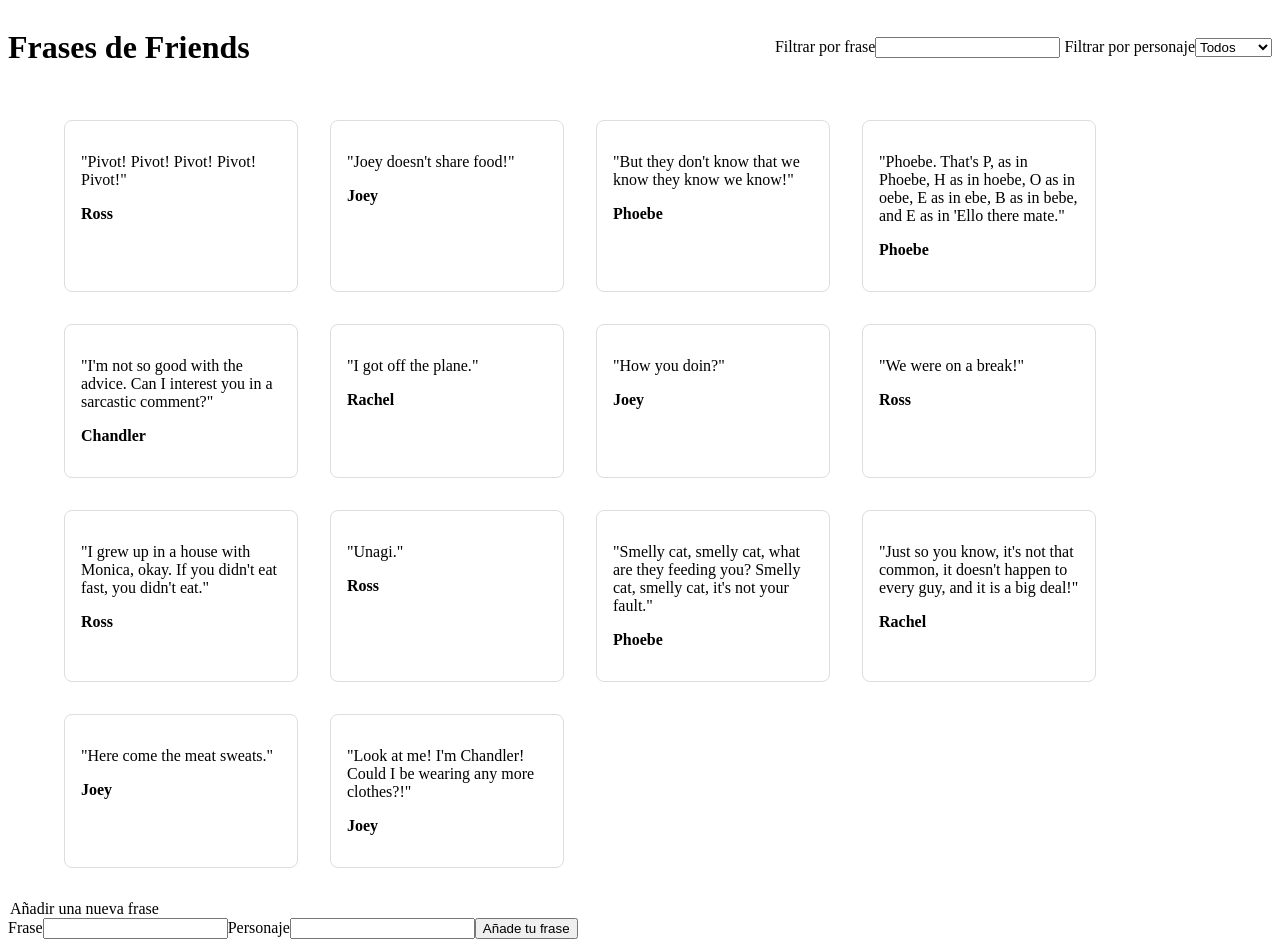
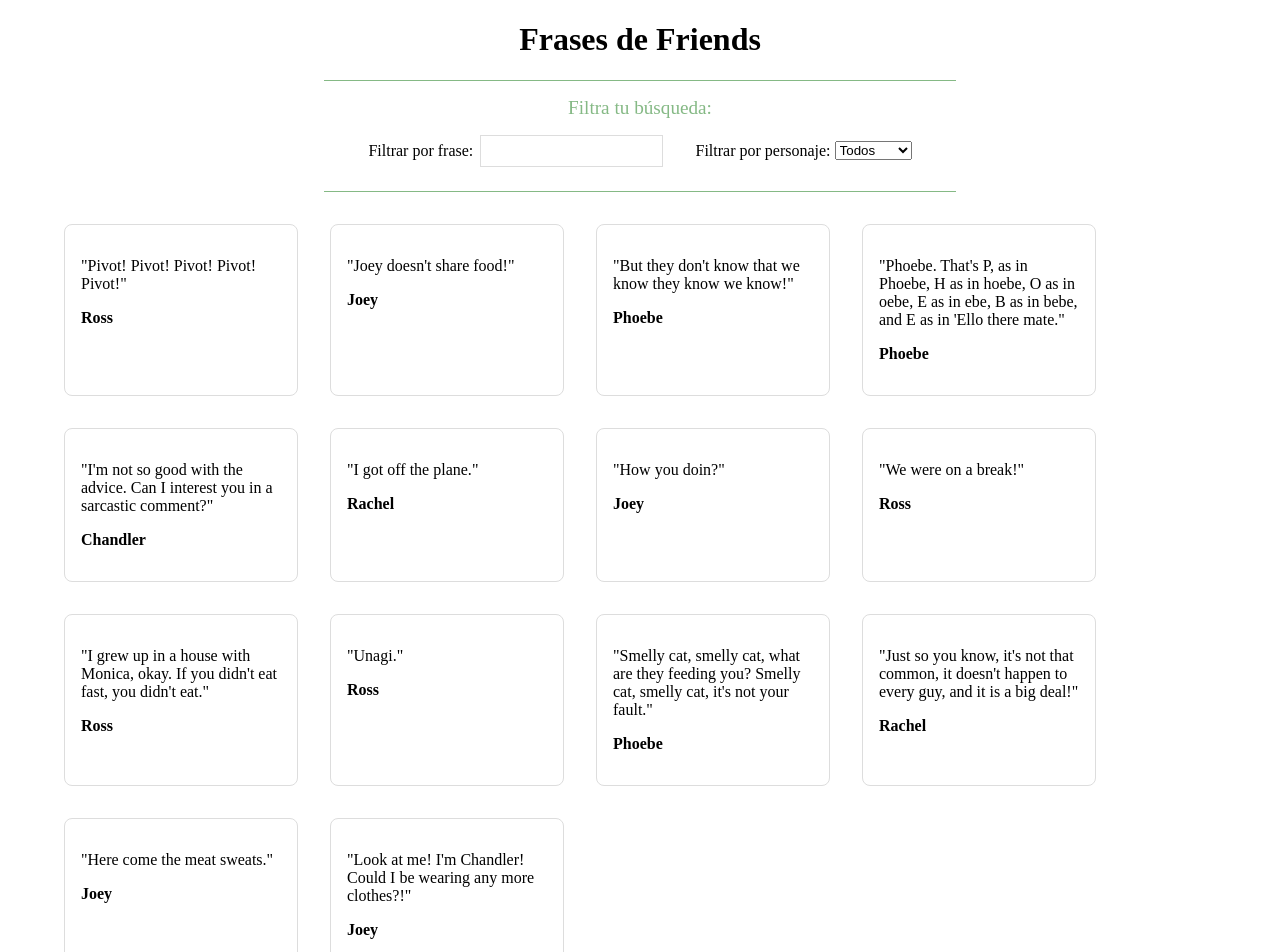
Before and after one commit to Adalab/modulo-3-evaluacion-intermedia-andalons, a React (Create React App) app: page / in a window 1280 px wide. Shown: the top 952 px of the page. Built offline with nearby package versions, Linux system fonts and the light colour scheme.

Commit message:
add little styling

```diff
--- a/package.json
+++ b/package.json
@@ -1,5 +1,6 @@
 {
   "name": "react-starter-kit",
+  "homepage": "./",
   "version": "0.1.0",
   "private": true,
   "dependencies": {
@@ -16,7 +17,8 @@
     "start": "react-scripts start",
     "build": "react-scripts build",
     "test": "react-scripts test",
-    "eject": "react-scripts eject"
+    "eject": "react-scripts eject",
+    "githubpages": "rm -rf build && rm -rf docs && npm run build && mv build docs && git add docs/* && git commit -m \"Publish in GitHub Pages\" && git push"
   },
   "eslintConfig": {
     "extends": [
--- a/src/components/App.js
+++ b/src/components/App.js
@@ -31,7 +31,6 @@
   const handleFilterCharacter = (ev) => {
     setFilterCharacterData(ev.target.value);
   };
-  console.log(filterCharacterData);
 
   //render
   const renderHTML = () => {
@@ -61,8 +60,9 @@
     <div>
       <header className="header">
         <h1 className="header__title">Frases de Friends</h1>
-        <form className="header__form">
-          <label htmlFor="filterPhrase">Filtrar por frase</label>
+        <form className="form">
+          <legend className="form__title">Filtra tu búsqueda:</legend>
+          <label htmlFor="filterPhrase">Filtrar por frase: </label>
           <input
             type="text"
             name="filterPhrase"
@@ -70,7 +70,7 @@
             onChange={handleFilterQuote}
             value={filterQuoteData}
           />
-          <label htmlFor="filterCharacter"> Filtrar por personaje</label>
+          <label htmlFor="filterCharacter"> Filtrar por personaje: </label>
           <select
             name="filterCharacter"
             id="filterCharacter"
@@ -87,16 +87,16 @@
         </form>
       </header>
       <ul className="list">{renderHTML()}</ul>
-      <form>
-        <legend>Añadir una nueva frase</legend>
-        <label htmlFor="addQuote">Frase</label>
+      <form className="form">
+        <legend className="form__title">Añadir una nueva frase: </legend>
+        <label htmlFor="addQuote">Frase: </label>
         <input
           type="text"
           name="quote"
           id="addQuote"
           onChange={handleNewData}
         />
-        <label htmlFor="addCharacter">Personaje</label>
+        <label htmlFor="addCharacter">Personaje: </label>
         <input
           type="text"
           name="character"
--- a/src/styles/App.scss
+++ b/src/styles/App.scss
@@ -1,5 +1,6 @@
 .header {
-  display: flex;
+  margin: auto;
+  text-align: center;
   justify-content: space-between;
   align-items: center;
 }
@@ -17,3 +18,26 @@
     border: 1px solid #ddd;
   }
 }
+
+.form {
+  max-width: 600px;
+  border-bottom: 1.5px solid rgb(133, 185, 133);
+  border-top: 1.5px solid rgb(133, 185, 133);
+  padding: 1rem;
+  margin: auto;
+  &__title {
+    padding: 0;
+    font-size: larger;
+    color: rgb(133, 185, 133);
+    margin-bottom: 0.5rem;
+  }
+}
+
+input {
+  -webkit-appearance: none;
+  -moz-appearance: none;
+  appearance: none;
+  border: 1px solid #ddd;
+  margin: 0.5rem 1.75rem 0.5rem 0.2rem;
+  height: 1.75rem;
+}
```
